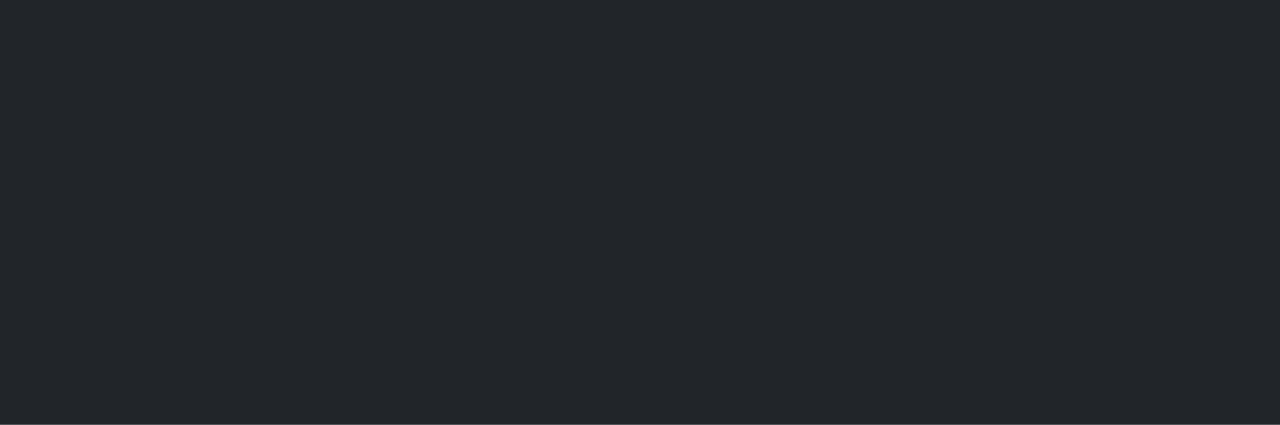
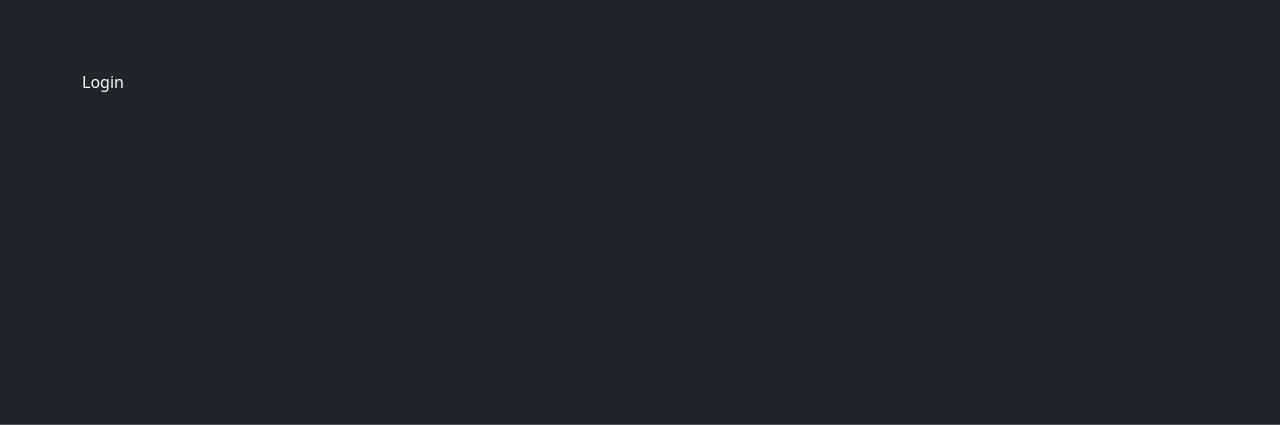
Before and after one commit to mkch-dev/stock-pridiction-portal, a React (Vite) app in the folder frontend-react/: page /login in a window 1280 px wide. Shown: the part 287-712 px from the top of the page. Built offline with nearby package versions, Linux system fonts and the light colour scheme.

Commit message:
register and login route page

```diff
--- a/frontend-react/src/App.jsx
+++ b/frontend-react/src/App.jsx
@@ -5,6 +5,7 @@
 import Footer from './components/Footer'
 import Register from './components/Register'
 import { BrowserRouter, Routes, Route } from 'react-router-dom'
+import Login from './components/Login'
 
 function App() {
 
@@ -16,6 +17,7 @@
         <Routes>
           <Route path='/' element={<Main />} />
           <Route path='/register' element={<Register />} />
+          <Route path='/login' element={<Login />} />
         </Routes>
         <Footer />
       </BrowserRouter>
--- a/frontend-react/src/components/Button.jsx
+++ b/frontend-react/src/components/Button.jsx
@@ -1,9 +1,10 @@
 import React from 'react'
+import { Link } from 'react-router-dom'
 
 const Button = (props) => {
     return (
         <>
-            <a href="" className={`btn ${props.class} ${props.margin ? props.margin : ''}`}>{props.text}</a>
+            <Link to={props.url} className={`btn ${props.class} ${props.margin ? props.margin : ''}`}>{props.text}</Link>
         </>
     )
 }
--- a/frontend-react/src/components/Header.jsx
+++ b/frontend-react/src/components/Header.jsx
@@ -1,14 +1,15 @@
 import React from 'react'
 import Button from './Button'
+import { Link } from 'react-router-dom'
 
 const Header = () => {
     return (
         <>
             <nav className='navbar container pt-3 pb-3 mt-1 align-items-start'>
-                <a className='navbar-brand text-light' href="">Stock Prediction Portal</a>
+                <Link className='navbar-brand text-light' to={'/'}>Stock Prediction Portal</Link>
                 <div>
-                    <Button text='Login' class="btn-outline-info" margin="me-2" />
-                    <Button text='Register' class="btn-info" />
+                    <Button text='Login' class="btn-outline-info" margin="me-2" url="/login" />
+                    <Button text='Register' class="btn-info" url="/register" />
                 </div>
             </nav>
         </>
--- /dev/null
+++ b/frontend-react/src/components/Login.jsx
@@ -0,0 +1,9 @@
+import React from 'react'
+
+const Login = () => {
+    return (
+        <div className='text-light container'>Login</div>
+    )
+}
+
+export default Login
--- a/frontend-react/src/components/Register.jsx
+++ b/frontend-react/src/components/Register.jsx
@@ -2,7 +2,7 @@
 
 const Register = () => {
     return (
-        <div className='text-light'>Register</div>
+        <div className='text-light container'>Register</div>
     )
 }
 
```
